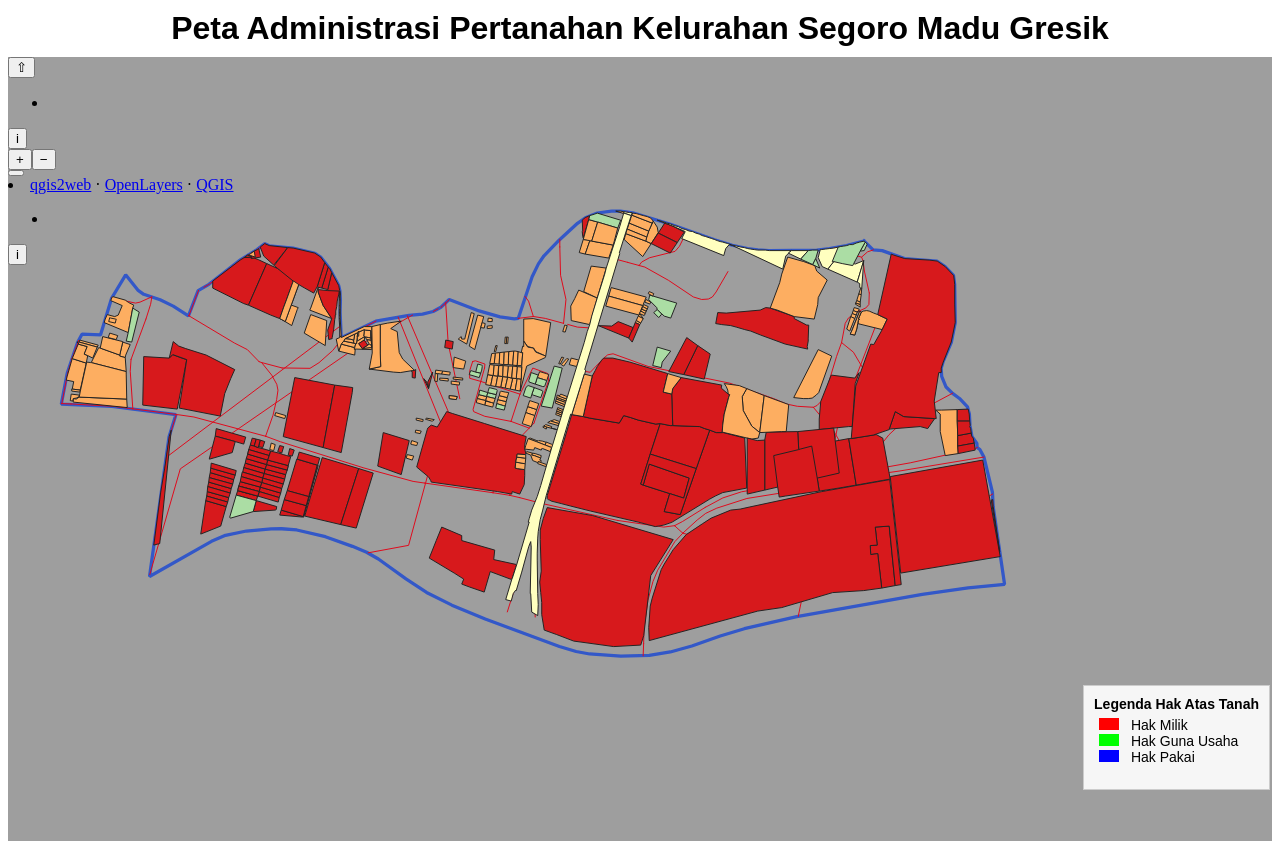
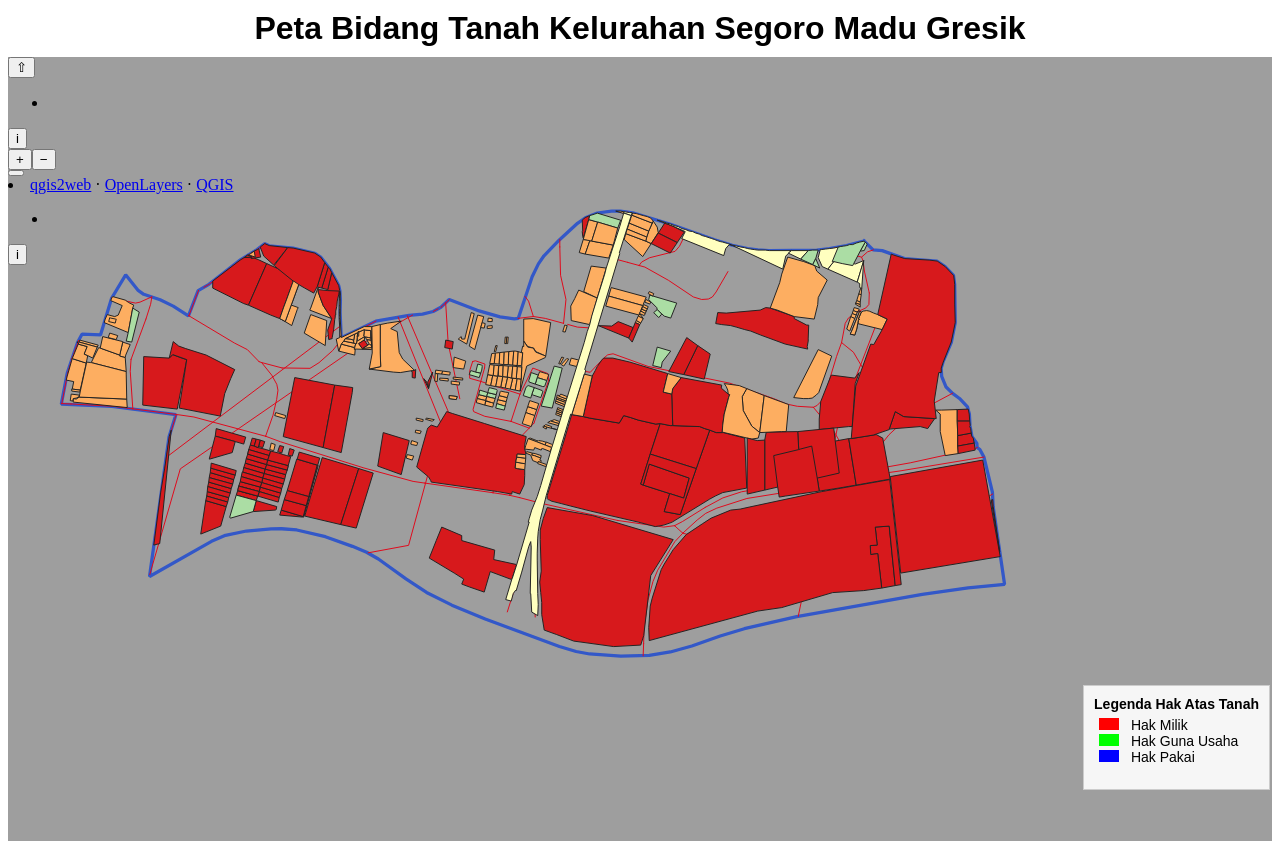
Before and after one commit to LandAdministration/Landas, a plain HTML site: page index.html in a window 1280 px wide. Drawn offline with Linux system fonts and the light colour scheme.

Commit message:
Update index.html

```diff
--- a/index.html
+++ b/index.html
@@ -1,6 +1,6 @@
 <body>
   <h1 style="text-align:center; margin: 10px 0; font-family: Arial, sans-serif;">
-    Peta Administrasi Pertanahan Kelurahan Segoro Madu Gresik
+    Peta Bidang Tanah Kelurahan Segoro Madu Gresik
   </h1>
   <div id="map">
       <div id="popup" class="ol-popup">
```
